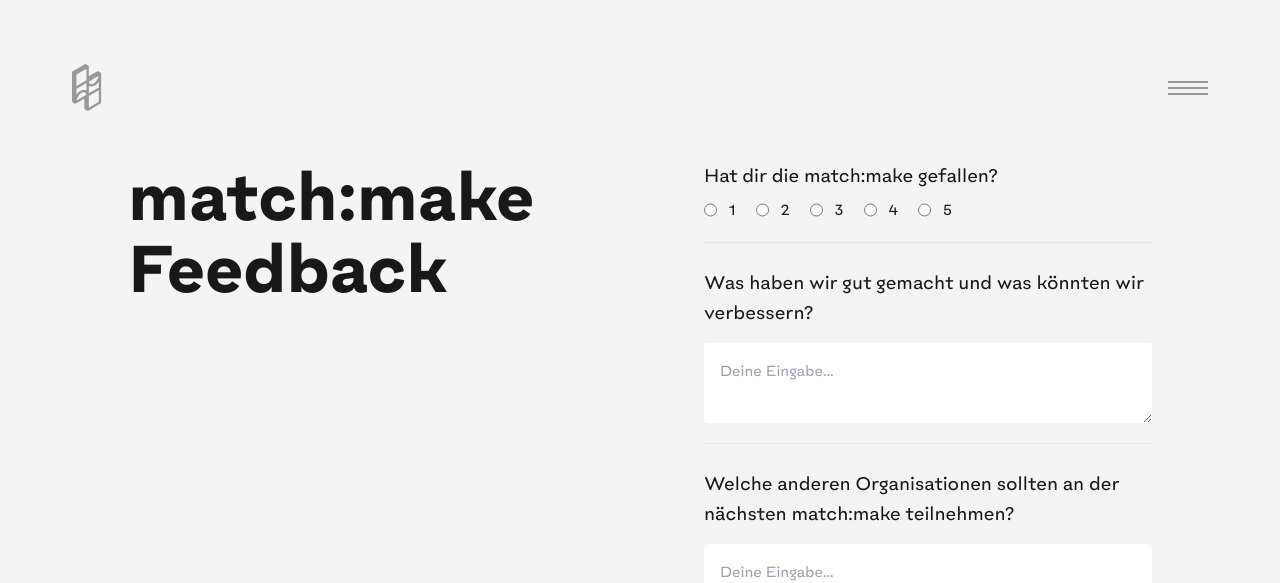
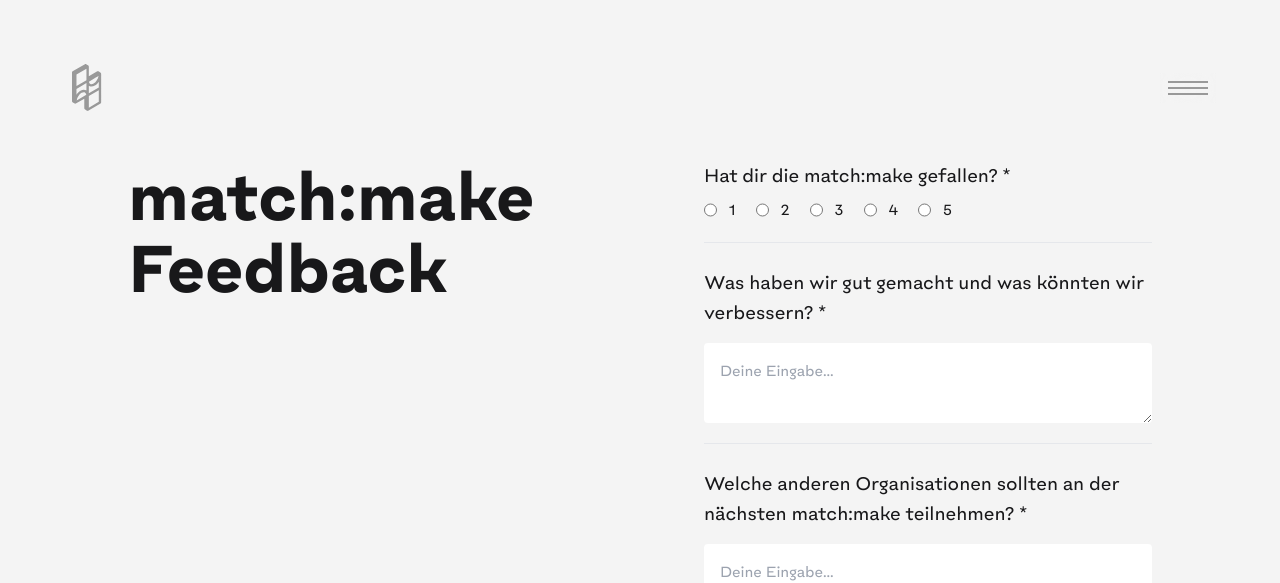
Before and after one commit to maroluke/remorrow, a Vue app: page /matchmake-survey in a window 1280 px wide. Shown: the top 583 px of the page. Built offline with nearby package versions, Linux system fonts and the light colour scheme.

Commit message:
redirect to linkedin after survey

```diff
--- a/src/components/FormModal.vue
+++ b/src/components/FormModal.vue
@@ -84,7 +84,7 @@ export default {
 									'close',
 									true,
 									type === 'survey'
-										? 'https://linkedin.com'
+										? 'https://www.linkedin.com/company/remorrow/'
 										: null
 								)
 							"
--- a/src/components/SurveyForm.vue
+++ b/src/components/SurveyForm.vue
@@ -7,7 +7,7 @@
 				<li class="mb-5 max-w-md">
 					<label class="m-0 md:flex md:flex-col" for="rating">
 						<p class="flex-1 leading-normal mb-2">
-							Hat dir die match:make gefallen?
+							Hat dir die match:make gefallen? *
 						</p>
 					</label>
 
@@ -64,7 +64,7 @@
 				>
 					<template v-slot:label>
 						Was haben wir gut gemacht und was könnten wir
-						verbessern?
+						verbessern? *
 					</template>
 				</FormInput>
 
@@ -77,7 +77,7 @@
 				>
 					<template v-slot:label>
 						Welche anderen Organisationen sollten an der nächsten
-						match:make teilnehmen?
+						match:make teilnehmen? *
 					</template>
 				</FormInput>
 
```
